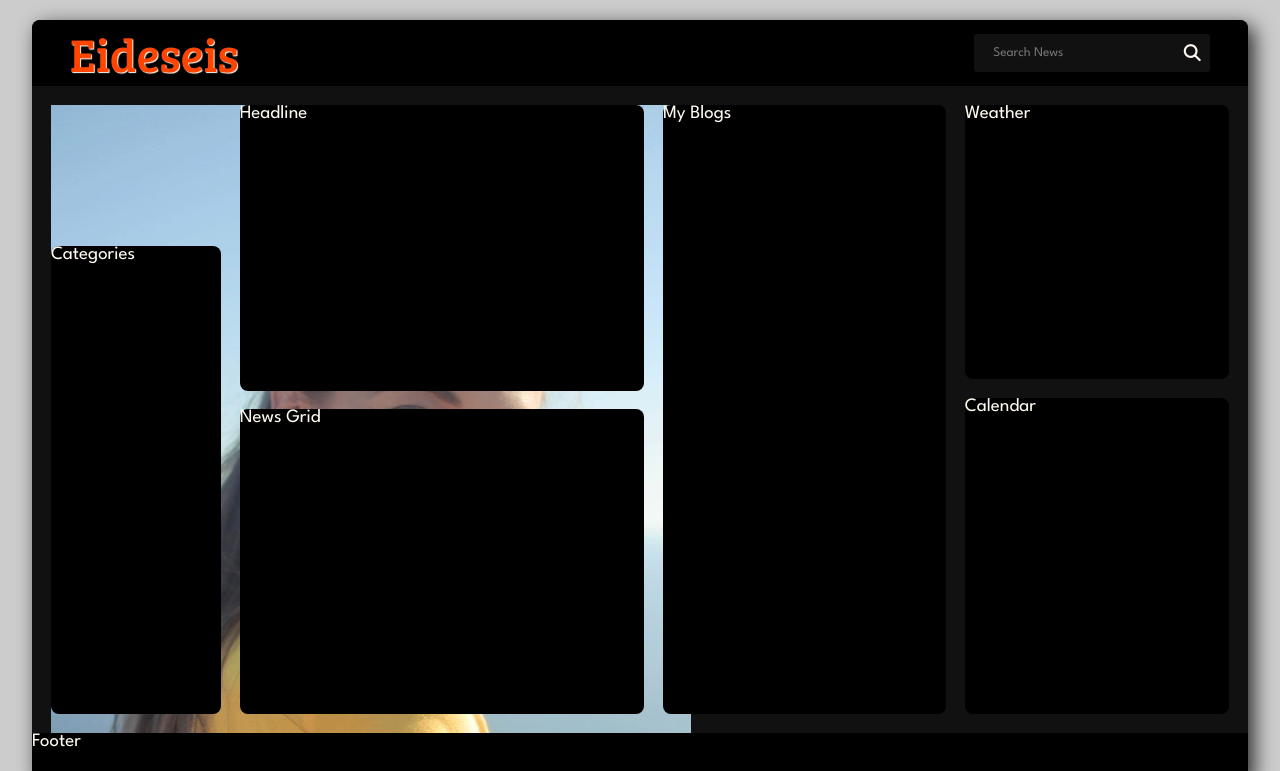
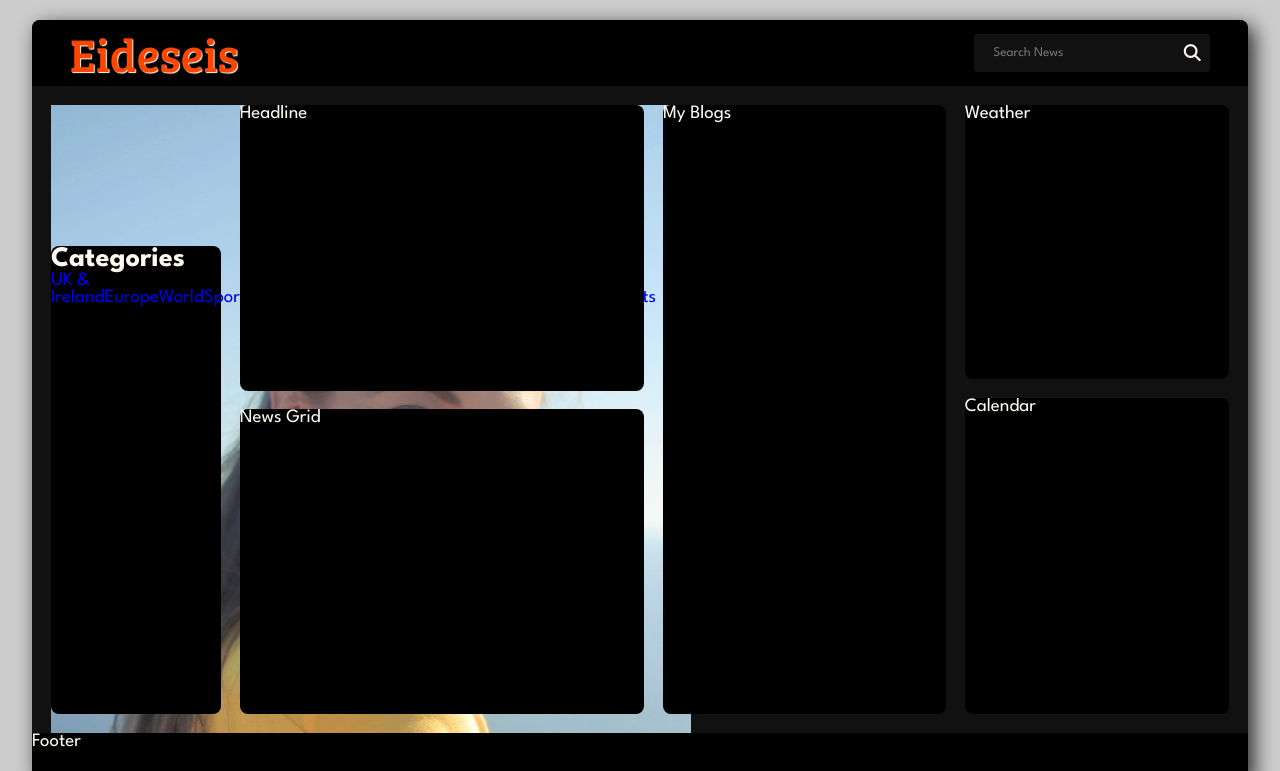
Before and after one commit to Nimira43/Eideseis, a React (Vite) app: page / in a window 1280 px wide. Shown: the top 771 px of the page. Built offline with nearby package versions, Linux system fonts and the light colour scheme.

Commit message:
Set up category nav-links

```diff
--- a/src/components/News.jsx
+++ b/src/components/News.jsx
@@ -21,7 +21,21 @@ const NewsPage = () => {
             <img src={userImage} alt="Lucy Blog" />
             <p>Lucy's Blog</p>
           </div>
-          <nav className='categories'>Categories</nav>
+          <nav className='categories'>
+            <h1 className='nav-heading'>Categories</h1>
+            <div className="nav-links">
+              <a href="#" className="nav-link">UK & Ireland</a>
+              <a href="#" className="nav-link">Europe</a>
+              <a href="#" className="nav-link">World</a>
+              <a href="#" className="nav-link">Sports</a>
+              <a href="#" className="nav-link">Entertainment</a>
+              <a href="#" className="nav-link">Health</a>
+              <a href="#" className="nav-link">Business</a>
+              <a href="#" className="nav-link">Technology</a>
+              <a href="#" className="nav-link">Science</a>
+              <a href="#" className="nav-link">Arts</a>
+            </div>
+          </nav>
         </div>
         <div className='news-section'>
             <div className='headline'>Headline</div>
```
